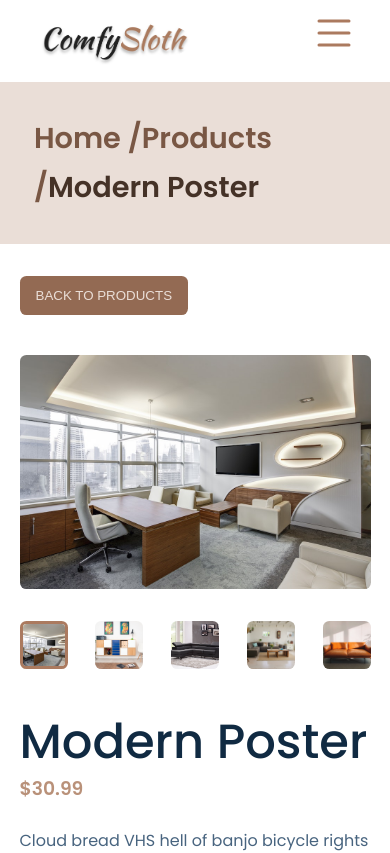
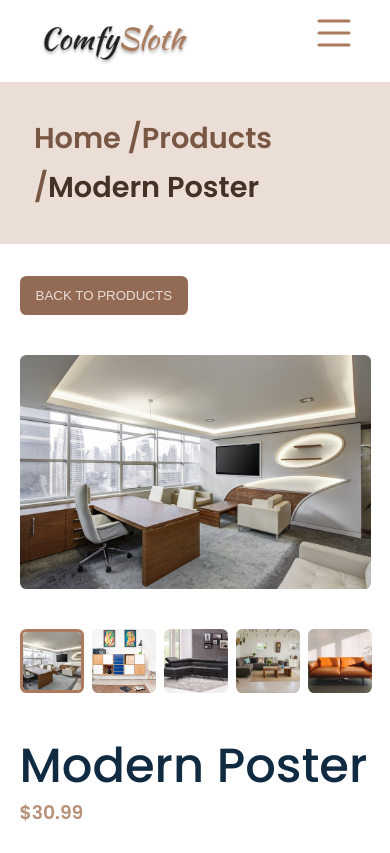
Before and after one commit to aymenboudissa/site-ecommerce-meubleDZ, a React (Create React App) app: page /Detail/1 in a window 390 px wide. Shown: the top 853 px of the page. Built offline with nearby package versions, Linux system fonts and the light colour scheme.

Commit message:
last commit

```diff
--- a/src/screens/Detail/Detai.css
+++ b/src/screens/Detail/Detai.css
@@ -75,7 +75,10 @@ img {
     height: 50%;
   }
   .images__bottom img {
-    width: 3rem;
-    height: 3rem;
+    width: 4rem;
+    height: 4rem;
+  }
+  .product__images {
+    gap: 2.5rem;
   }
 }
```
